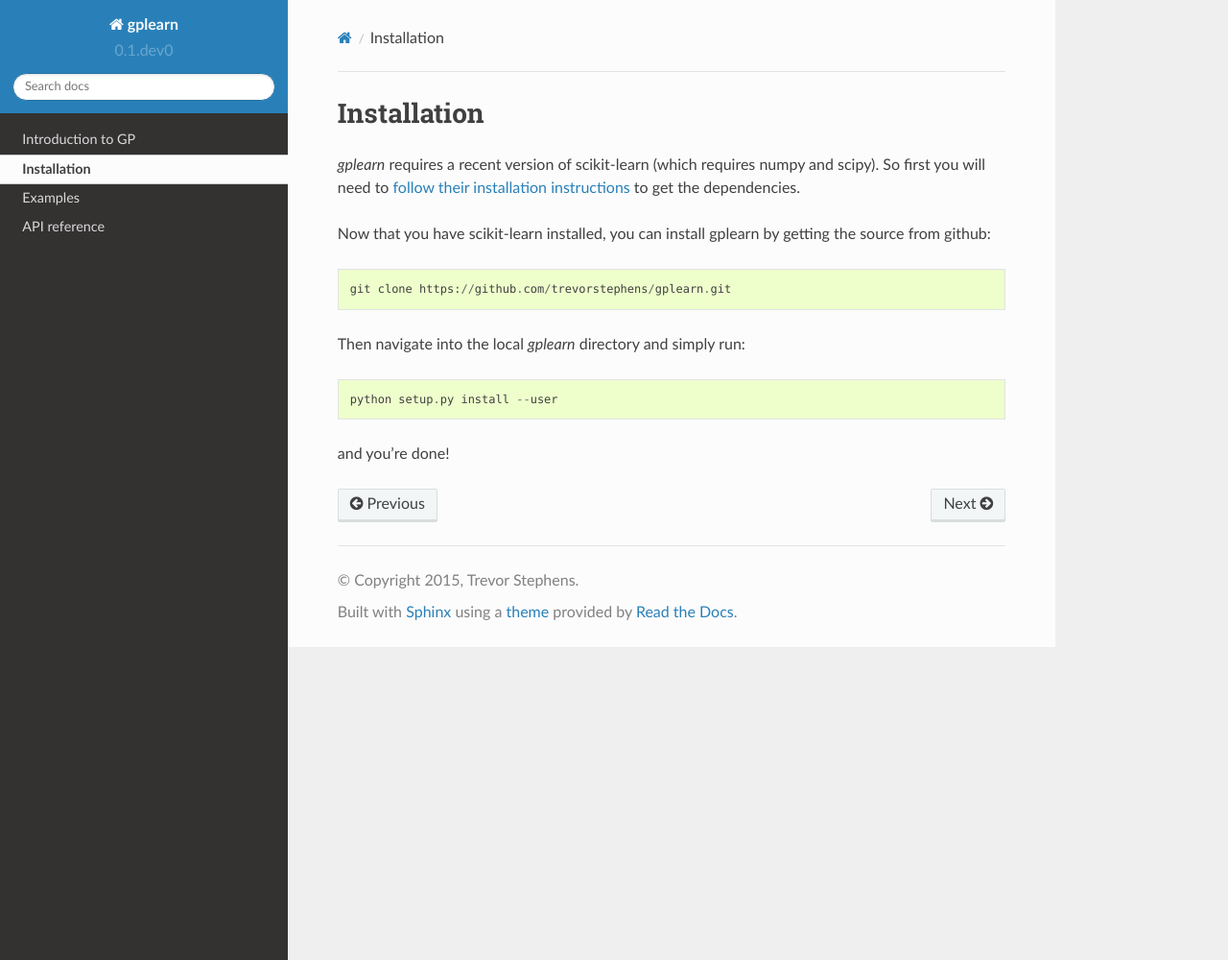
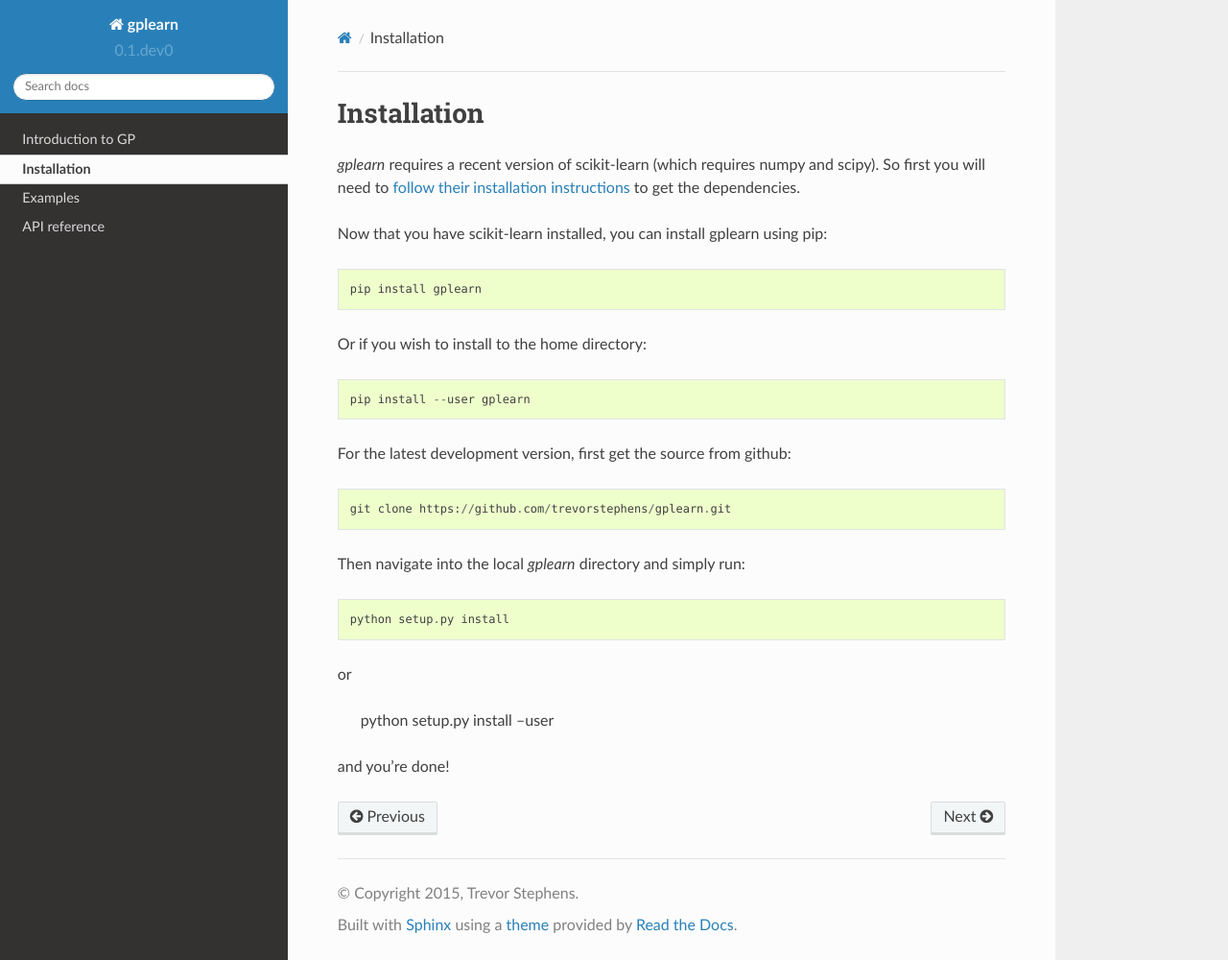
Before and after one commit to trevorstephens/gplearn, a Sphinx documentation site: the page built from doc/installation.rst, in a window 1280 px wide and 1000 px high. Shown: the whole window at 96% size. Built offline with Sphinx 7.4.7 and the Read the Docs theme 2.0.0, drawn with Linux system fonts in a browser that asks for light colours.

```diff
--- a/doc/conf.py
+++ b/doc/conf.py
@@ -133,6 +133,7 @@ if not on_rtd:
 html_context = {
     'display_github': False,
     'show_source': False,
+    'html_show_sourcelink': False,
 }
 
 # Theme options are theme-specific and customize the look and feel of a theme
--- a/doc/installation.rst
+++ b/doc/installation.rst
@@ -3,12 +3,24 @@ Installation
 
 `gplearn` requires a recent version of scikit-learn (which requires numpy and scipy). So first you will need to `follow their installation instructions <http://scikit-learn.org/dev/install.html>`_ to get the dependencies.
 
-Now that you have scikit-learn installed, you can install gplearn by getting the source from github::
+Now that you have scikit-learn installed, you can install gplearn using pip::
+
+    pip install gplearn
+
+Or if you wish to install to the home directory::
+
+    pip install --user gplearn
+
+For the latest development version, first get the source from github::
 
     git clone https://github.com/trevorstephens/gplearn.git
 
 Then navigate into the local `gplearn` directory and simply run::
 
+    python setup.py install
+
+or
+
     python setup.py install --user
 
 and you're done!
```
Also changed, not shown: README.rst (+22 -3 lines), gplearn/skutils/README.rst (added).
